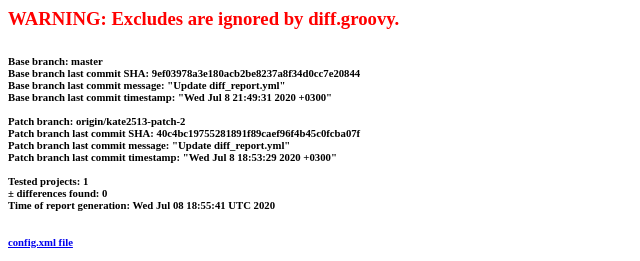
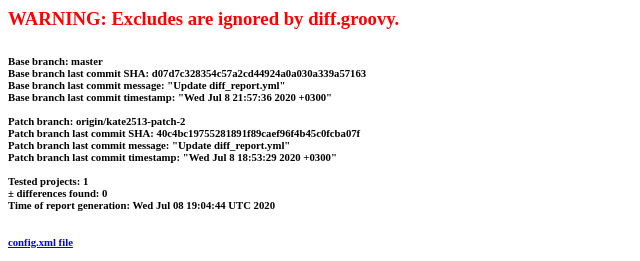
Before and after one commit to kate2513/kate2513.github.io, a plain HTML site: page index.html in a window 1280 px wide. Shown: the top 261 px of the page, 0-640 px from the left. Drawn offline with Linux system fonts and the light colour scheme.

Commit message:
Commit from GitHub Action

```diff
--- a/index.html
+++ b/index.html
@@ -1,3 +1,3 @@
 <html><head><link rel="icon" href="https://checkstyle.org/images/favicon.png" type="image/x-icon" /><title>Checkstyle Tester Report Diff Summary</title></head><body>
-<h3><span style="color: #ff0000;"><strong>WARNING: Excludes are ignored by diff.groovy.</strong></span></h3><h6>Base branch: master<br />Base branch last commit SHA: 9ef03978a3e180acb2be8237a8f34d0cc7e20844<br />Base branch last commit message: "Update diff_report.yml"<br />Base branch last commit timestamp: "Wed Jul 8 21:49:31 2020 +0300"<br /><br />Patch branch: origin/kate2513-patch-2<br />Patch branch last commit SHA: 40c4bc19755281891f89caef96f4b45c0fcba07f<br />Patch branch last commit message: "Update diff_report.yml"<br />Patch branch last commit timestamp: "Wed Jul 8 18:53:29 2020 +0300"<br /><br />Tested projects: 1<br />&#177; differences found: 0<br />Time of report generation: Wed Jul 08 18:55:41 UTC 2020</h6><h6><a href='config.html'>config.xml file</a></h6><h6><a href='proj.html'>proj.properties file</a></h6><a href='guava/index.html'>guava</a><br />
+<h3><span style="color: #ff0000;"><strong>WARNING: Excludes are ignored by diff.groovy.</strong></span></h3><h6>Base branch: master<br />Base branch last commit SHA: d07d7c328354c57a2cd44924a0a030a339a57163<br />Base branch last commit message: "Update diff_report.yml"<br />Base branch last commit timestamp: "Wed Jul 8 21:57:36 2020 +0300"<br /><br />Patch branch: origin/kate2513-patch-2<br />Patch branch last commit SHA: 40c4bc19755281891f89caef96f4b45c0fcba07f<br />Patch branch last commit message: "Update diff_report.yml"<br />Patch branch last commit timestamp: "Wed Jul 8 18:53:29 2020 +0300"<br /><br />Tested projects: 1<br />&#177; differences found: 0<br />Time of report generation: Wed Jul 08 19:04:44 UTC 2020</h6><h6><a href='config.html'>config.xml file</a></h6><h6><a href='proj.html'>proj.properties file</a></h6><a href='guava/index.html'>guava</a><br />
 </body></html>
```
